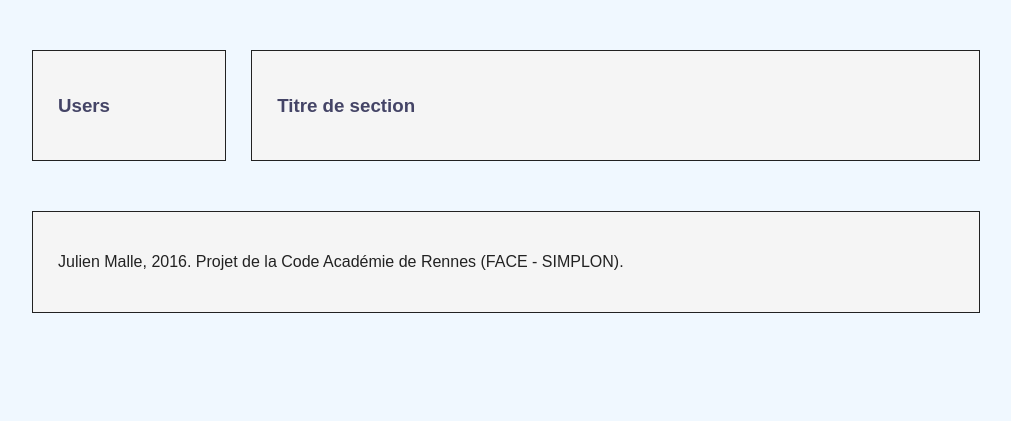
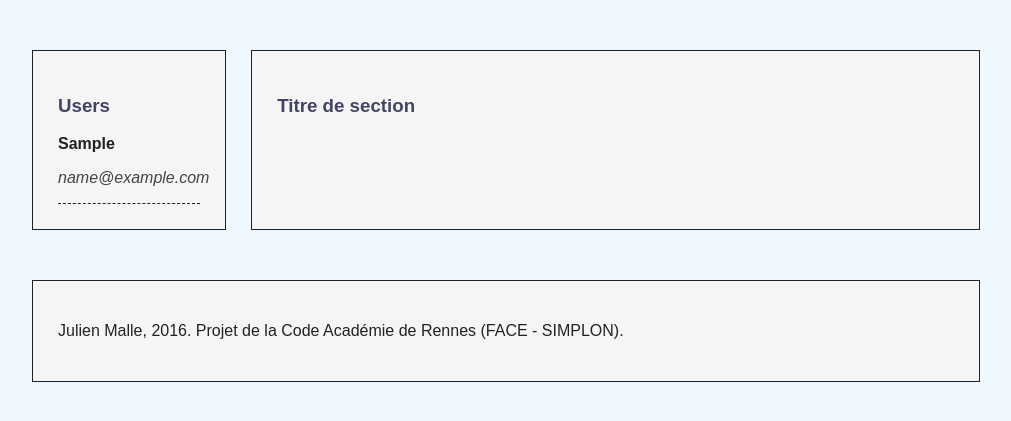
Before and after one commit to ghaffar35/test-perso-ddcspp, a PHP site: page / in a window 1280 px wide. Shown: the part 258-679 px from the top of the page, without its empty margins (134-1145 px from the left). Run offline with PHP 8.4, Linux system fonts and the light colour scheme; tables that the repository leaves empty or names only in its code hold one stand-in row (values such as "Sample post").

Commit message:
affichage des users - ok

```diff
--- a/css/style.css
+++ b/css/style.css
@@ -64,3 +64,17 @@
     float: left;
     margin: 20px;
 }
+
+/* ----- */
+
+.user {
+    border-bottom: 1px dashed #222;
+}
+
+.user bold {
+    text-transform: capitalize;
+}
+
+.user i {
+    color: #444;
+}
--- a/index.php
+++ b/index.php
@@ -18,7 +18,14 @@
             <aside>
                 <div>
                     <h3>Users</h3>
-
+                    <?php
+                        // préparation des users
+                        $users = $bdd->query('SELECT pseudo, mail, id_role FROM user ORDER BY ID');
+                        // affichage des users
+                        while ($user = $users->fetch()) {
+                            echo '<div class="user"><p><bold>'.$user['pseudo'].'</bold></p></p><i>'.$user[mail].'</i></p></div>';
+                        }
+                    ?>
                 </div>
             </aside>
 
```
